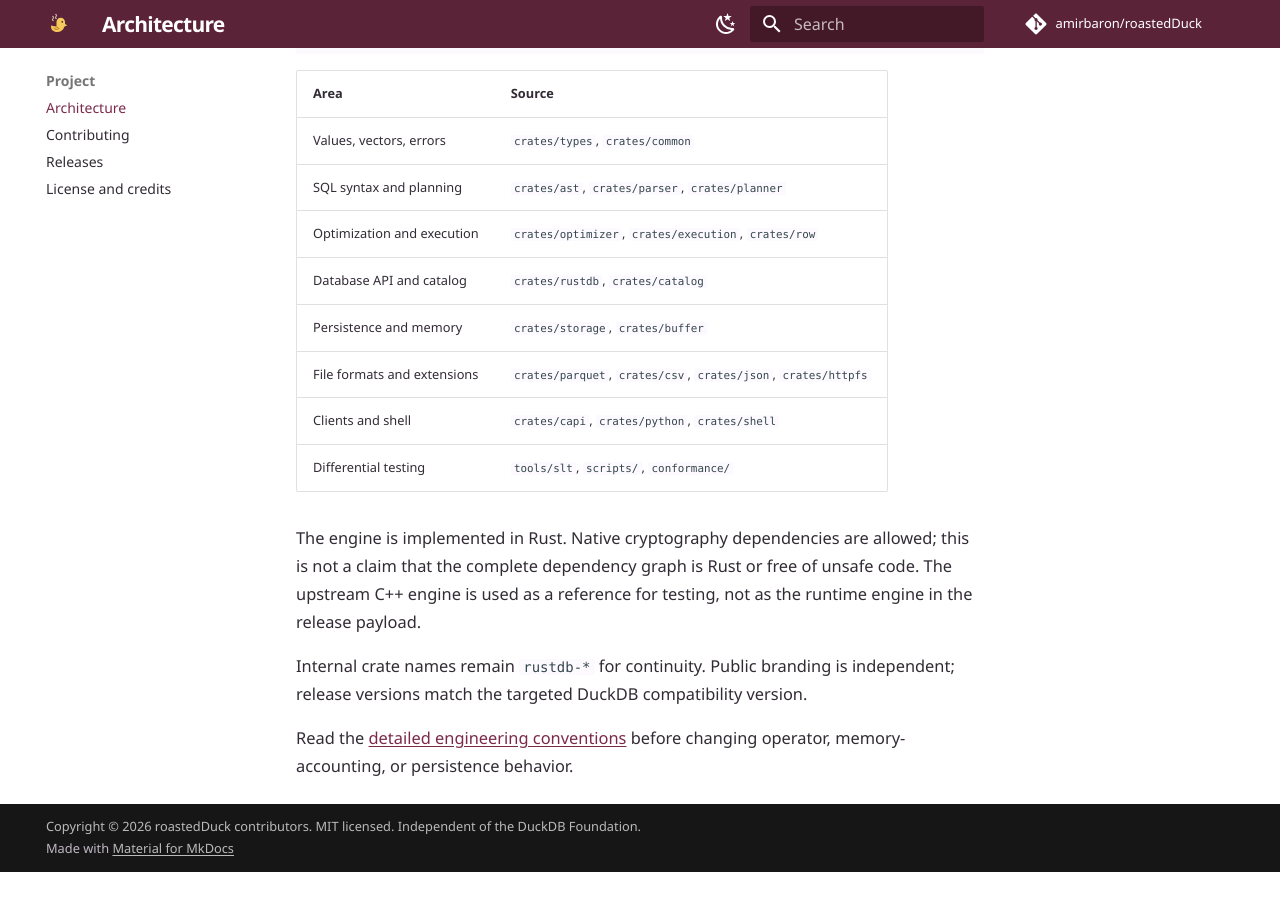
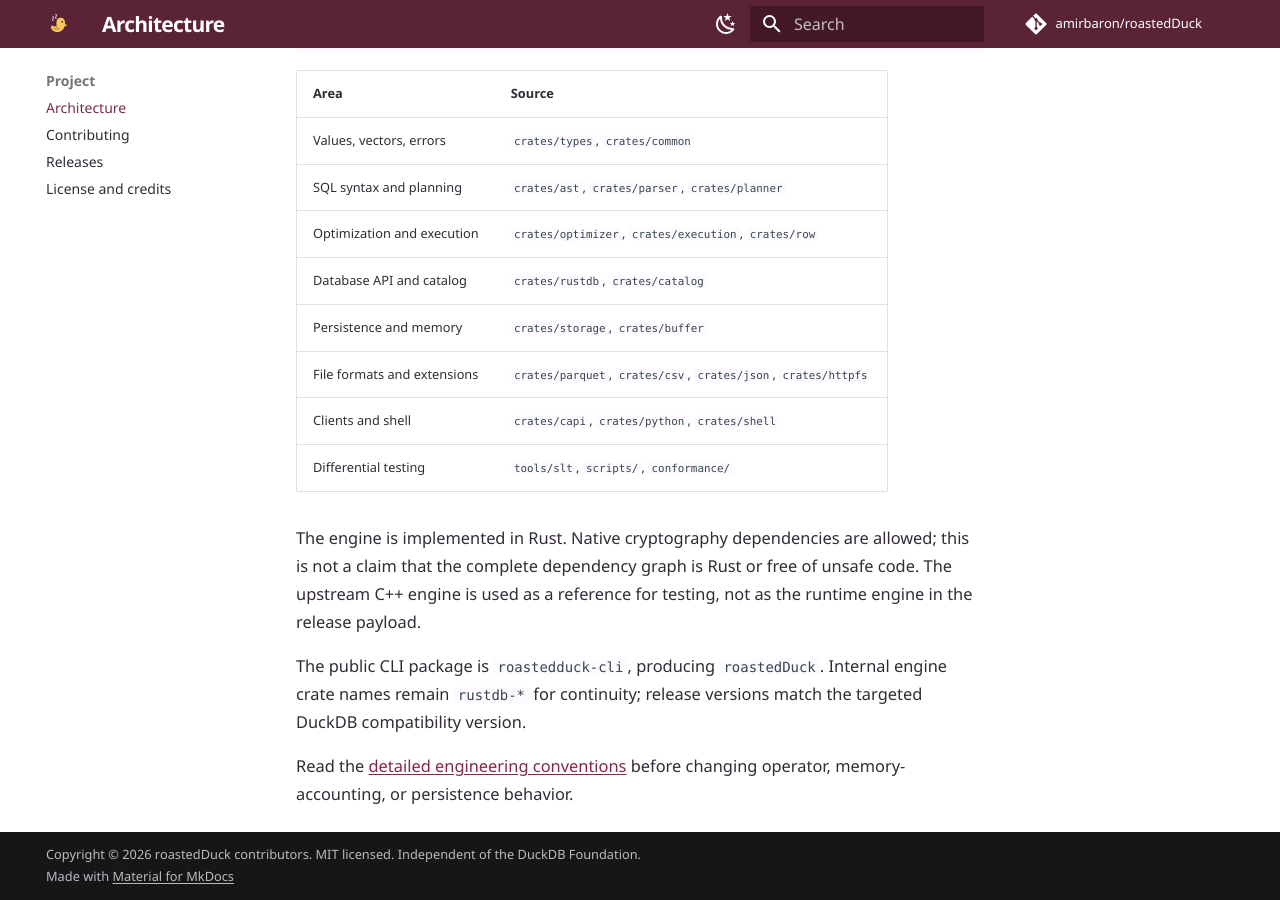
Before and after one commit to amirbaron/roastedDuck, an MkDocs documentation site: the page built from website/docs/architecture.md, in a window 1280 px wide and 900 px high, scrolled down 512 px. Built offline with MkDocs 1.6.1 and Material for MkDocs 9.7.7, drawn with Linux system fonts in a browser that asks for light colours; comment, search, counter and statistics services are not loaded; before the commit the page ends 1384 px from its top, so only the background shows below that.

Commit message:
Complete CLI banner branding and keep published-artifact validation scoped

```diff
--- a/website/docs/architecture.md
+++ b/website/docs/architecture.md
@@ -34,7 +34,8 @@ this is not a claim that the complete dependency graph is Rust or free of unsafe
 code. The upstream C++ engine is used as a reference for testing, not as the
 runtime engine in the release payload.
 
-Internal crate names remain `rustdb-*` for continuity. Public branding is independent; release versions match the targeted DuckDB
+The public CLI package is `roastedduck-cli`, producing `roastedDuck`. Internal
+engine crate names remain `rustdb-*` for continuity; release versions match the targeted DuckDB
 compatibility version.
 
 Read the [detailed engineering conventions](https://github.com/amirbaron/roastedDuck/blob/main/docs/architecture.md)
```
Also changed, not shown: CONTRIBUTING.md (+1 -1 lines), README.md (+2 -1 lines), docs/architecture.md (+1 -1 lines), scripts/release/README.md (+5 -2 lines), 3 other files.
